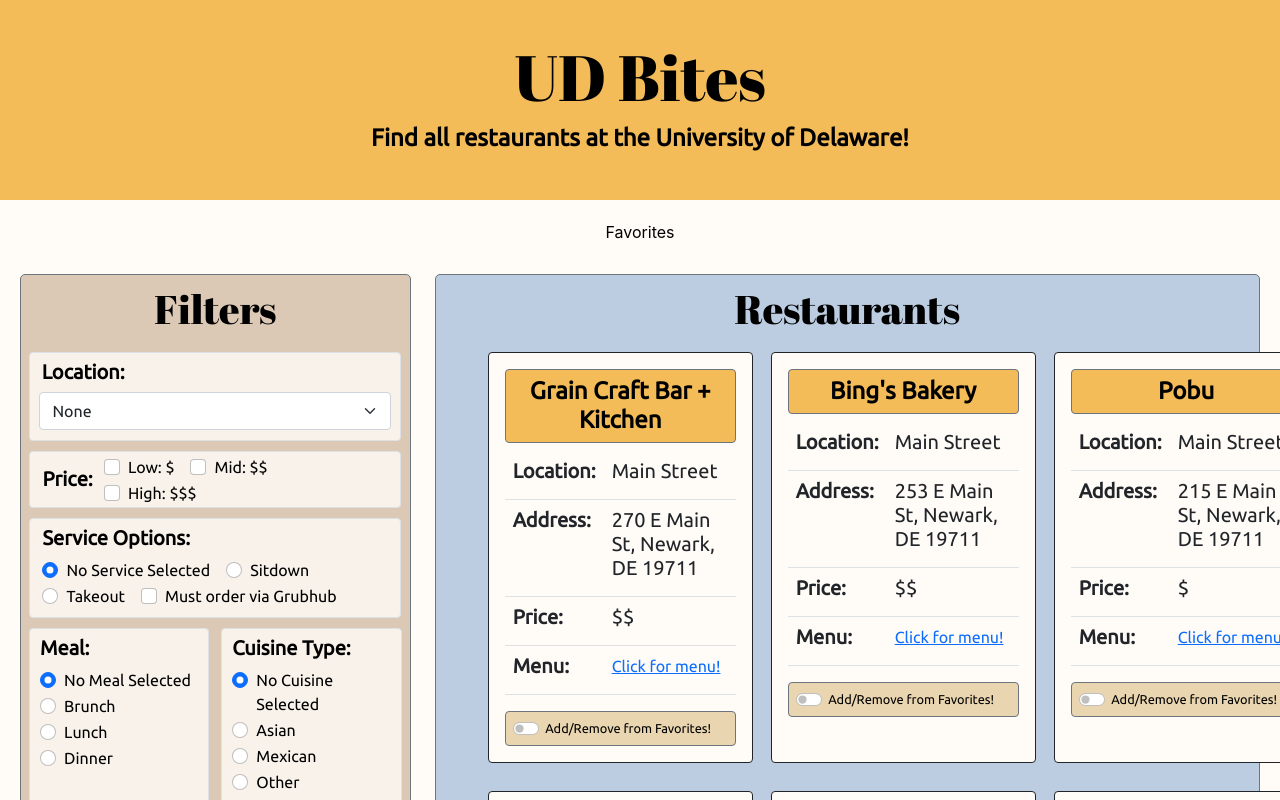
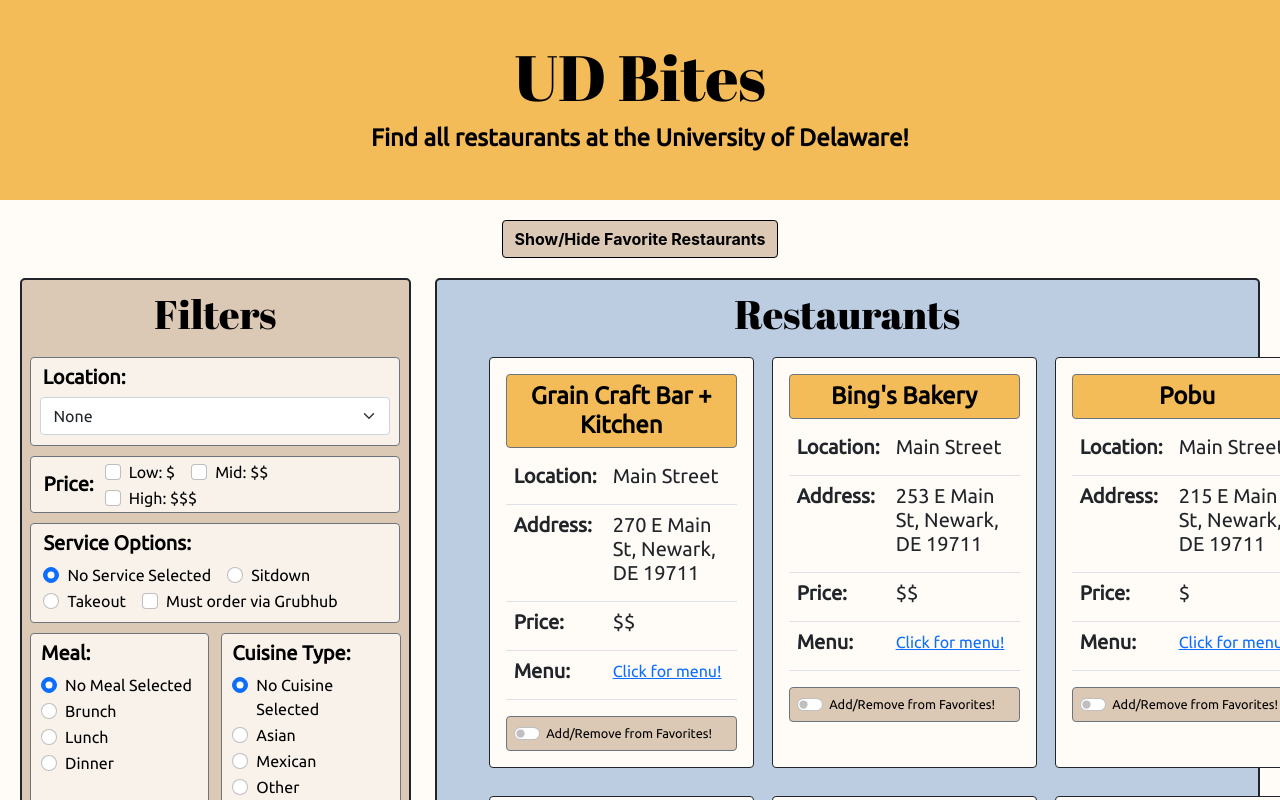
Before and after one commit to mycahdt/UD_Bites, a React (Create React App) app: page / in a window 1280 px wide. Shown: the top 800 px of the page. Built offline with nearby package versions, Linux system fonts and the light colour scheme.

Commit message:
done favs design

```diff
--- a/src/App.tsx
+++ b/src/App.tsx
@@ -35,6 +35,9 @@ function App(): JSX.Element {
     const [favoriteRestaurants, setFavoriteRestaurants] = useState<
         Restaurant[]
     >([]);
+
+    // State for displaying and hiding the favorites
+    const [visible, setVisible] = useState<boolean>(false);
 
     // Initialize the state for all filters
 
@@ -185,17 +188,37 @@ function App(): JSX.Element {
                 </h4>
             </header>
             <Row>
-                <p>Favorites</p>
-                <FavoriteRestaurants
-                    favoriteRestaurants={favoriteRestaurants}
-                    deleteFavs={deleteFavs}
-                    updateSwitchOff={updateSwitchOff}
-                ></FavoriteRestaurants>
+                <div>
+                    <Button
+                        style={{
+                            marginBottom: "20px",
+                            backgroundColor: "#dcc9b5",
+                            color: "black",
+                            fontWeight: "bold",
+                            borderLeftColor: "black",
+                            borderTopColor: "black",
+                            borderRightColor: "black",
+                            borderBottomColor: "black"
+                        }}
+                        onClick={() => setVisible(!visible)}
+                    >
+                        Show/Hide Favorite Restaurants
+                    </Button>
+                    {visible && (
+                        <div style={{ marginBottom: "10px" }}>
+                            <FavoriteRestaurants
+                                favoriteRestaurants={favoriteRestaurants}
+                                deleteFavs={deleteFavs}
+                                updateSwitchOff={updateSwitchOff}
+                            ></FavoriteRestaurants>
+                        </div>
+                    )}
+                </div>
             </Row>
             <Row>
                 <Col xs={4}>
                     <div
-                        className="App-filters border border-secondary"
+                        className="App-filters border border-dark border-2"
                         style={{
                             position: "sticky",
                             top: "20px"
@@ -209,7 +232,7 @@ function App(): JSX.Element {
                         </h2>
                         <Row>
                             <Col>
-                                <div className="Location-filter border">
+                                <div className="Location-filter border border-secondary">
                                     <h5
                                         className="App-filter-subtitles"
                                         style={{
@@ -240,7 +263,7 @@ function App(): JSX.Element {
                                 </div>
                             </Col>
                         </Row>
-                        <Row className="Price-filter border">
+                        <Row className="Price-filter border border-secondary">
                             <Col xs={2}>
                                 <div>
                                     <h5 className="App-filter-subtitles">
@@ -283,7 +306,7 @@ function App(): JSX.Element {
                                 </div>
                             </Col>
                         </Row>
-                        <Row className="Service-filter border">
+                        <Row className="Service-filter border border-secondary">
                             <Col>
                                 <div>
                                     <h5 className="App-filter-subtitles">
@@ -316,7 +339,7 @@ function App(): JSX.Element {
                             </Col>
                         </Row>
                         <Row>
-                            <Col className="Meal-filter border">
+                            <Col className="Meal-filter border border-secondary">
                                 <div>
                                     <h5 className="App-filter-subtitles">
                                         Meal:
@@ -335,7 +358,7 @@ function App(): JSX.Element {
                                     ))}
                                 </div>
                             </Col>
-                            <Col className="Cuisine-filter border">
+                            <Col className="Cuisine-filter border border-secondary">
                                 <div>
                                     <h5 className="App-filter-subtitles">
                                         Cuisine Type:
@@ -356,7 +379,7 @@ function App(): JSX.Element {
                             </Col>
                         </Row>
                         <Row>
-                            <Col className="Food-filter border">
+                            <Col className="Food-filter border border-secondary">
                                 <div>
                                     <h5 className="App-filter-subtitles">
                                         Food:
@@ -375,7 +398,7 @@ function App(): JSX.Element {
                                     ))}
                                 </div>
                             </Col>
-                            <Col className="Drink-filter border">
+                            <Col className="Drink-filter border border-secondary">
                                 <div>
                                     <h5 className="App-filter-subtitles">
                                         Drinks:
@@ -416,7 +439,7 @@ function App(): JSX.Element {
                     </div>
                 </Col>
                 <Col xs={8}>
-                    <div className="App-restaurants border border-secondary">
+                    <div className="App-restaurants border border-dark border-2">
                         <h2
                             className="App-rest-title"
                             style={{ paddingTop: "10px" }}
--- a/src/Components/FavoriteRestaurants.tsx
+++ b/src/Components/FavoriteRestaurants.tsx
@@ -13,17 +13,6 @@ export function FavoriteRestaurants({
     deleteFavs: (restaurantName: string) => void;
     updateSwitchOff: (restaurantName: string) => void;
 }): JSX.Element {
-    /*
-    function getFavorites() {
-        let favRestaurants: Restaurant[] = restaurants;
-
-        favRestaurants = favRestaurants.filter(
-            (restaurant: Restaurant): boolean => restaurant.liked
-        );
-
-        return favRestaurants;
-    }
-    const finalRestaurants = getFavorites();*/
     function updateFavs(restaurantName: string) {
         deleteFavs(restaurantName);
         updateSwitchOff(restaurantName);
@@ -32,7 +21,7 @@ export function FavoriteRestaurants({
     return (
         <div>
             <Container>
-                <div className="container">
+                <div className="favContainer">
                     {favoriteRestaurants.map((restaurant: Restaurant) => (
                         <div
                             key={restaurant.name}
--- a/src/Components/RestaurantView.tsx
+++ b/src/Components/RestaurantView.tsx
@@ -90,7 +90,7 @@ export function RestaurantView({
             <div
                 className="border border-secondary"
                 style={{
-                    backgroundColor: "#E9D5AF",
+                    backgroundColor: "#dcc9b5",
                     borderRadius: "4px",
                     fontSize: "80%",
                     paddingTop: "7px",
--- a/src/Styles/restaurantsTable.css
+++ b/src/Styles/restaurantsTable.css
@@ -6,3 +6,13 @@
     grid-template-rows: repeat(auto-fill, 1fr);
     margin-top: 7px;
 }
+
+.favContainer {
+    column-gap: 10px;
+    row-gap: 20px;
+    display: grid;
+    grid-template-columns: repeat(4, 273px);
+    grid-template-rows: repeat(auto-fill, 1fr);
+    margin-top: 7px;
+    margin-left: 25%;
+}
```
